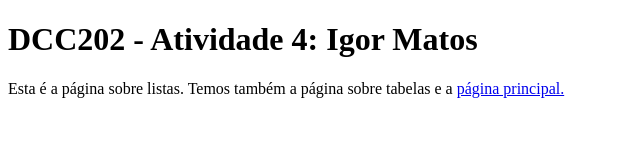
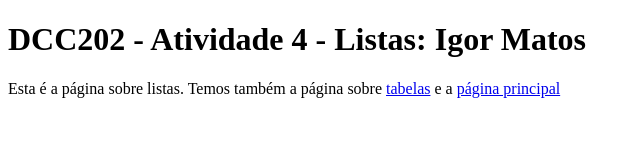
Before and after one commit to ufjf-dcc202/ufjf-dcc202-2023-3-b-atv4-matos17igor, a website: page listas.html in a window 1280 px wide. Shown: the whole page, without its empty margins (0-641 px from the left). Drawn offline with Linux system fonts and the light colour scheme.

Commit message:
pagina listas completa

```diff
--- a/listas.html
+++ b/listas.html
@@ -7,9 +7,9 @@
 </head>
 <body>
     <main>
-        <h1>DCC202 - Atividade 4: Igor Matos</h1>
+        <h1>DCC202 - Atividade 4 - Listas: Igor Matos</h1>
         <p>
-            Esta é a página sobre listas. Temos também a página sobre tabelas e a <a href="index.html">página principal.</a>
+            Esta é a página sobre listas. Temos também a página sobre <a href="tabelas.html">tabelas</a> e a <a href="index.html">página principal</a>
         </p>
     </main>
 </body>
```
